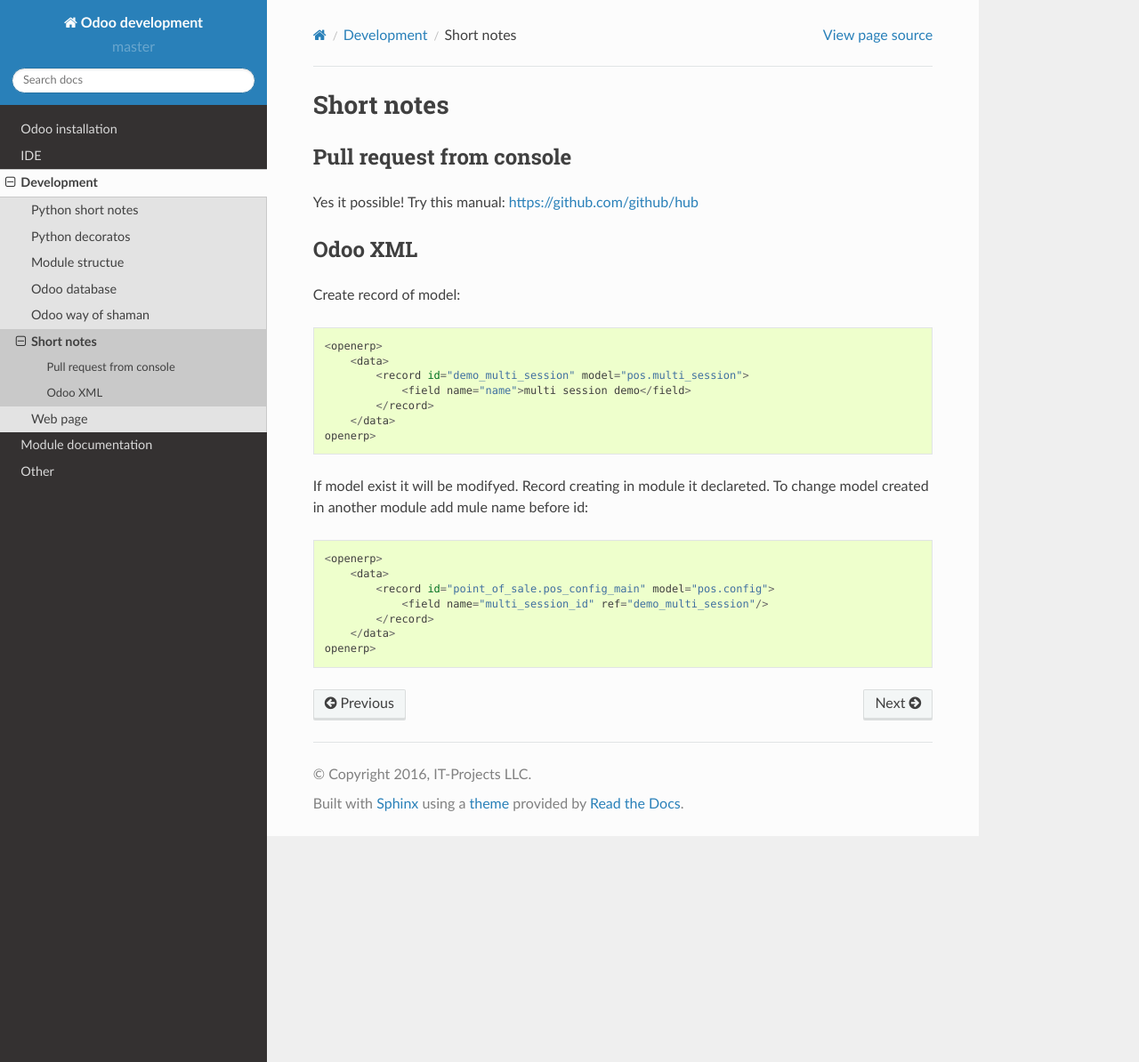
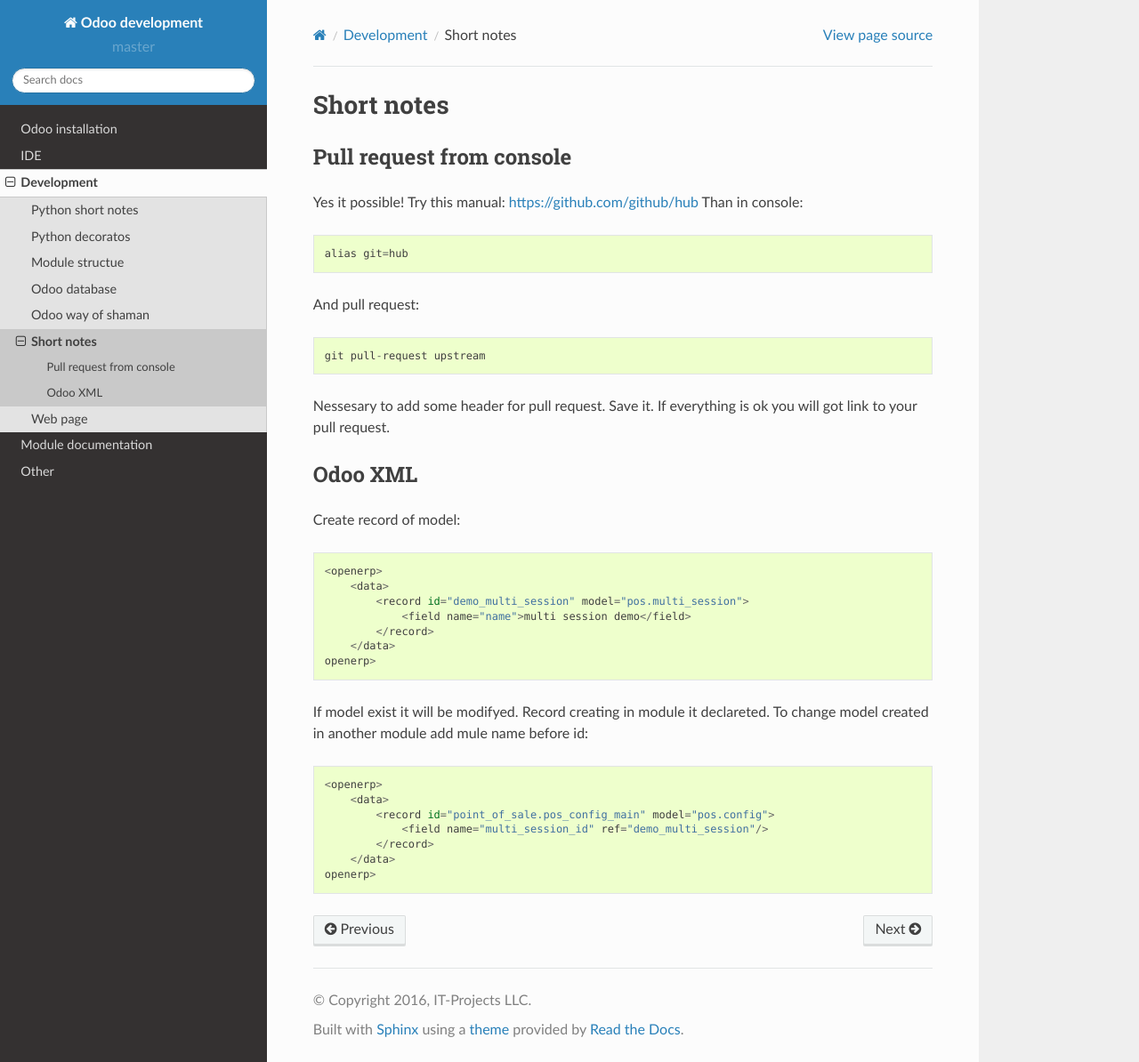
Before and after one commit to itpp-labs/odoo-development, a Sphinx documentation site: the page built from docs/dev/short_notes.rst, in a window 1280 px wide and 1194 px high. Shown: the whole window at 89% size. Built offline with Sphinx 7.4.7 and the Read the Docs theme 2.0.0, drawn with Linux system fonts in a browser that asks for light colours.

Commit message:
+ pull-request manual

```diff
--- a/docs/dev/short_notes.rst
+++ b/docs/dev/short_notes.rst
@@ -3,6 +3,15 @@
 Pull request from console
 ------------------------------------
 Yes it possible! Try this manual: https://github.com/github/hub
+Than in console::
+
+ alias git=hub
+
+And pull request::
+
+ git pull-request upstream
+
+Nessesary to add some header for pull request. Save it. If everything is ok you will got link to your pull request.
 
 Odoo XML
 --------------
```
